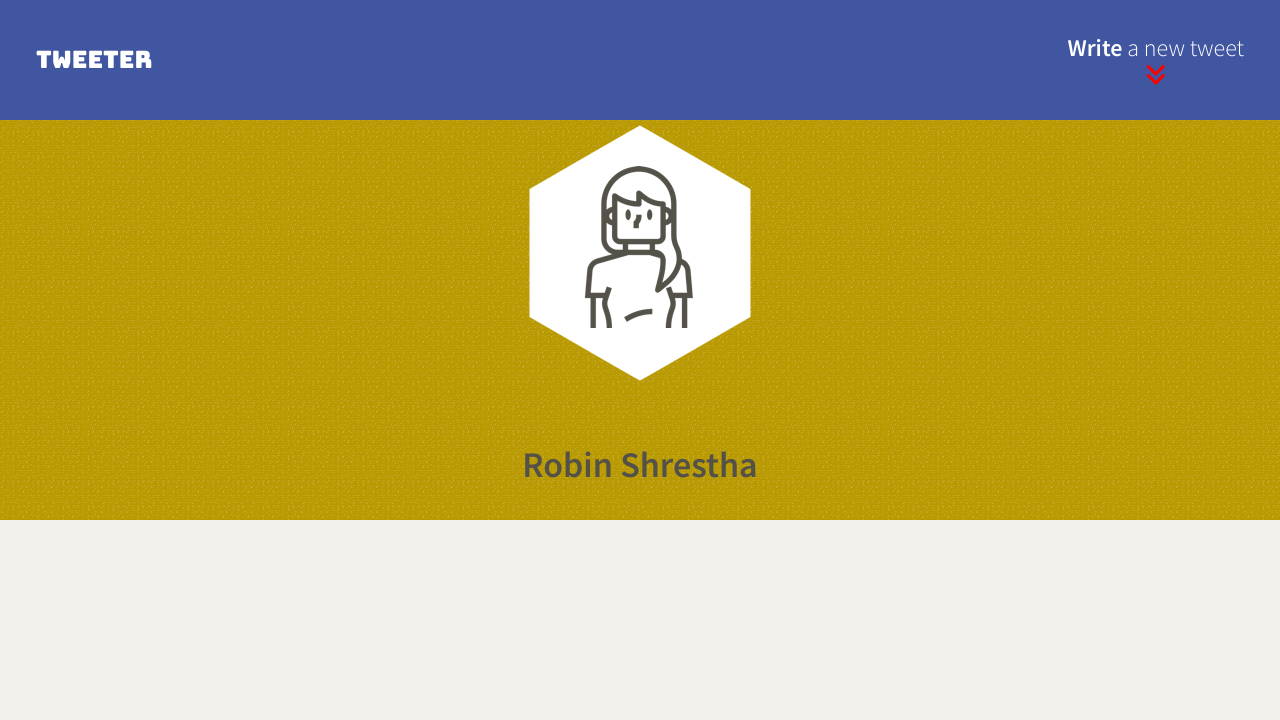
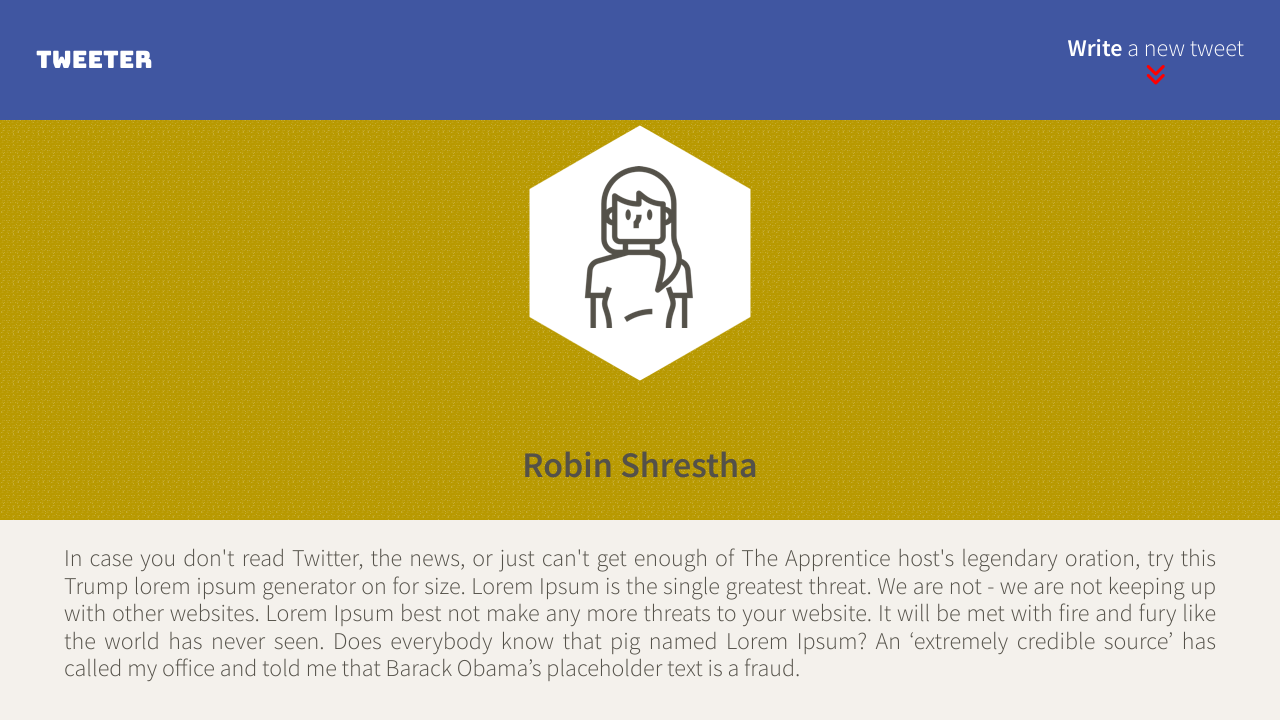
Before and after one commit to robinshrestha12/tweeter, a website: page public/index.html in a window 1280 px wide. Drawn offline with nearby package versions, Linux system fonts and the light colour scheme.

Commit message:
setup main container complete

```diff
--- a/public/index.html
+++ b/public/index.html
@@ -51,7 +51,13 @@
 
 
 <!-- Page-specific (main) content here -->
-    <main class="container"></main>
+    <main class="container">
+      <p>
+        In case you don't read Twitter, the news, or just can't get enough of The Apprentice host's legendary oration, try this Trump lorem ipsum generator on for size.
+
+        Lorem Ipsum is the single greatest threat. We are not - we are not keeping up with other websites. Lorem Ipsum best not make any more threats to your website. It will be met with fire and fury like the world has never seen. Does everybody know that pig named Lorem Ipsum? An ‘extremely credible source’ has called my office and told me that Barack Obama’s placeholder text is a fraud.
+      </p>
+    </main>
 
   </body>
 </html>
--- a/public/styles/layout.css
+++ b/public/styles/layout.css
@@ -19,8 +19,16 @@ body {
   background-color: #f4f1ec;
   font-size: 24px;
   font-family: 'Source Sans Pro', sans-serif;
-}
+  }
 
 /*
  * Additional CSS can be defined below or in other CSS files, as per instructions
  */
+ .container {
+   width: 90%;
+   margin: 0 auto;
+   text-align: justify;
+   background-color: #f4f1ec;
+   position: relative;
+   top: 120px;
+   }
--- a/server/data-files/initial-tweets.json
+++ b/server/data-files/initial-tweets.json
@@ -8,7 +8,7 @@
     "content": {
       "text": "If I have seen further it is by standing on the shoulders of giants"
     },
-    "created_at": 1647283875978
+    "created_at": 1647293532454
   },
   {
     "user": {
@@ -19,6 +19,6 @@
     "content": {
       "text": "Je pense , donc je suis"
     },
-    "created_at": 1647370275978
+    "created_at": 1647379932454
   }
 ]
```
